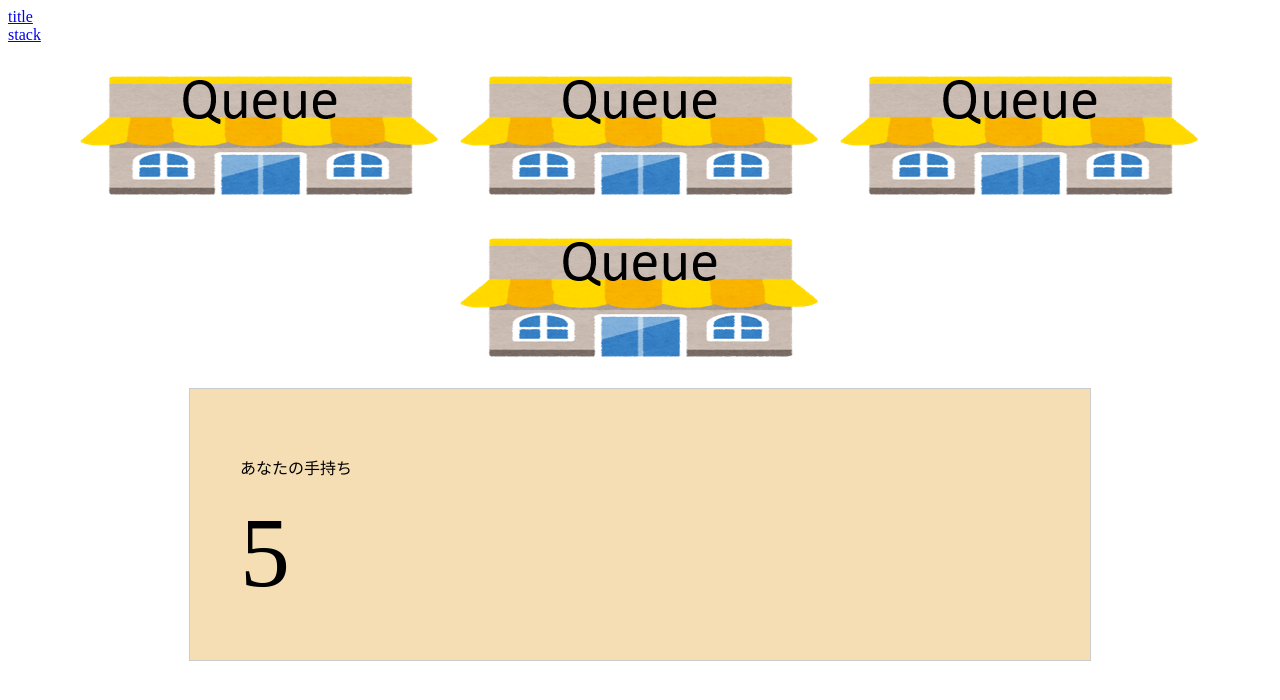
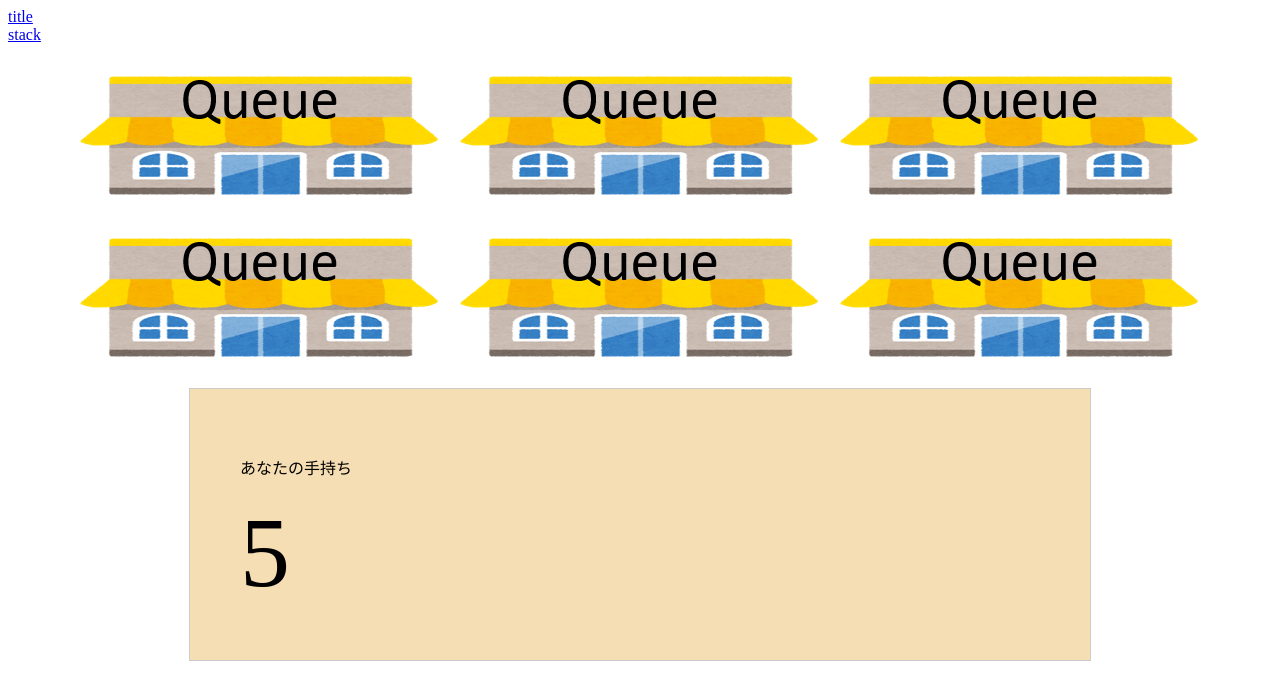
Before and after one commit to tokiotokio/staque, an Angular app: page /game/queue in a window 1280 px wide. Shown: the top 700 px of the page. Built offline with nearby package versions, Linux system fonts and the light colour scheme.

Commit message:
#1 test commit

```diff
--- a/src/app/game/queue/queue.component.html
+++ b/src/app/game/queue/queue.component.html
@@ -5,4 +5,6 @@
 	<img [src]="fig_queue">
 	<img [src]="fig_queue">
 	<img [src]="fig_queue">
+	<img [src]="fig_queue">
+	<img [src]="fig_queue">
 </div>
```
